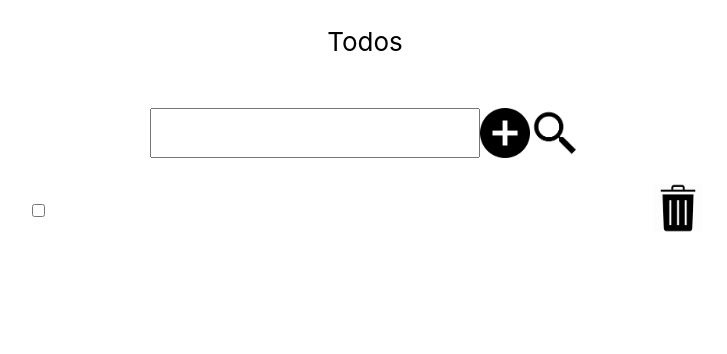
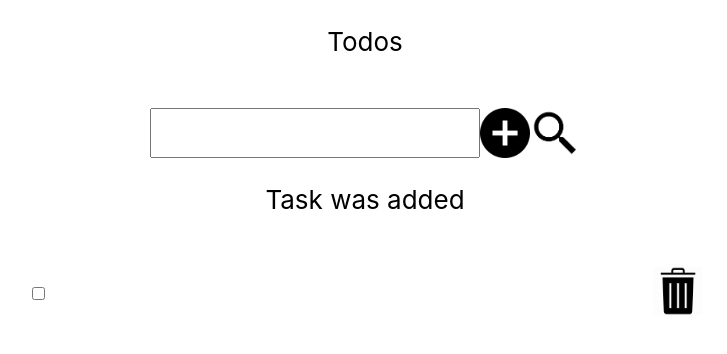
Before and after one commit to siarhei-hrynevich/react-todo, a React (Create React App) app: page / in a window 1280 px wide. Both pictures are taken after a click on the link 780 px from the left and 120 px from the top of the page. Shown: the top 354 px of the page, without its empty margins (275-1002 px from the left). Built offline with nearby package versions, Linux system fonts and the light colour scheme.

Commit message:
Add notification popup

```diff
--- a/src/App.js
+++ b/src/App.js
@@ -2,16 +2,14 @@ import './css/App.css';
 import React, { useState } from 'react';
 import List from './components/List';
 import Input from './components/Input';
-
+import AlertPopup from './components/AlertPopup';
+import { AlertContext } from './components/AlertContext';
 
 class App extends React.Component {
+
   constructor(props) {
     super(props);
     this.state = { renderedItems: [], items: [] };
-
-    this.changeTaskState = this.changeTaskState.bind(this);
-    this.deleteTask = this.deleteTask.bind(this);
-    this.addTask = this.addTask.bind(this);
   }
 
   changeTaskState = (index) => {
@@ -19,6 +17,8 @@ class App extends React.Component {
     items[index].completed = !items[index].completed;
 
     this.setState(state => ({ items: items }));
+
+    this.context.showMessage(`Task ${items[index].completed ? '' : 'not '} complete`);
   }
 
   deleteTask = (index) => {
@@ -27,6 +27,7 @@ class App extends React.Component {
       items: newItems,
       renderedItems: newItems
     }));
+    this.context.showMessage('Task was deleted');
   }
 
   addTask = (task) => {
@@ -43,6 +44,8 @@ class App extends React.Component {
           task
         ]
     }))
+
+    this.context.showMessage('Task was added');
   }
 
   contains = (array, pattern) => {
@@ -70,7 +73,6 @@ class App extends React.Component {
       items: items,
       renderedItems: items
     }));
-    localStorage.setItem('items', this.state.items);
   }
 
   componentWillUnmount() {
@@ -85,10 +87,9 @@ class App extends React.Component {
     return (
       <div className="App">
         <header className="App-header">
-          <p>
-            Todos
-          </p>
+          <p>Todos</p>
           <Input onAdd={this.addTask} onSearch={this.search}/>
+          <AlertPopup />
           <List items={this.state.renderedItems} onClick={this.changeTaskState} onDelete={this.deleteTask} />
         </header>
       </div>
@@ -96,4 +97,6 @@ class App extends React.Component {
   }
 }
 
+App.contextType = AlertContext;
+
 export default App;
--- /dev/null
+++ b/src/components/AlertContext.js
@@ -0,0 +1,20 @@
+import React, { useState, Provider } from 'react';
+
+export const AlertContext = React.createContext();
+
+export function AlertProvider(props) {
+    const [message, setMessage] = useState('');
+    const [hide, setHide] = useState(true);
+
+    function showMessage(message) {
+        setMessage(message);
+        setHide(false);
+        setTimeout(() => setHide(true), 5000);
+    }
+
+    return (
+         <AlertContext.Provider value={{message: message, hide: hide, showMessage: showMessage}}>
+             {props.children}
+         </AlertContext.Provider>
+    );
+}
--- /dev/null
+++ b/src/components/AlertPopup.js
@@ -0,0 +1,17 @@
+import React, { useContext } from 'react';
+import '../css/App.css';
+import { AlertContext } from './AlertContext';
+
+export default function AlertPopup(props) {
+    return (
+        <AlertContext.Consumer>
+        {
+          (context) => {
+            return (
+                <p className={context.hide ? "Hide" : ""}>{context.message}</p>
+                );
+          }
+        }
+      </AlertContext.Consumer>
+    );
+}
--- a/src/css/App.css
+++ b/src/css/App.css
@@ -43,3 +43,7 @@
 .Delete-icon {
   background: url("https://cdn1.iconfinder.com/data/icons/ios-and-android-glyphs-set-2/52/delete__remove__trash__dustbin-512.png");
 }
+
+.Hide {
+  display: none;
+}
--- a/src/index.js
+++ b/src/index.js
@@ -3,10 +3,13 @@ import ReactDOM from 'react-dom';
 import './index.css';
 import App from './App';
 import reportWebVitals from './reportWebVitals';
+import { AlertProvider } from './components/AlertContext';
 
 ReactDOM.render(
   <React.StrictMode>
-    <App />
+    <AlertProvider>
+      <App />
+    </AlertProvider>
   </React.StrictMode>,
   document.getElementById('root')
 );
```
